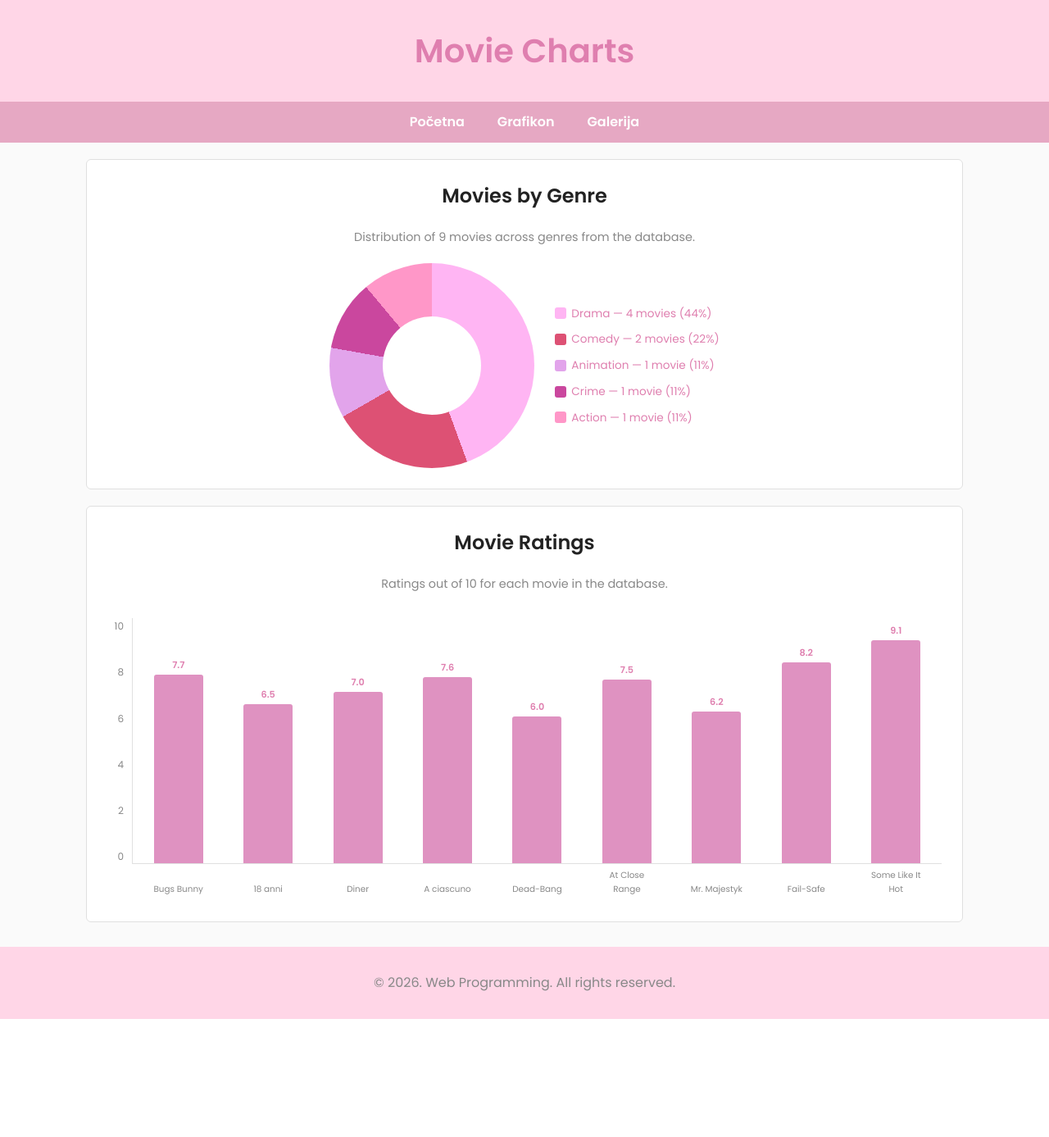
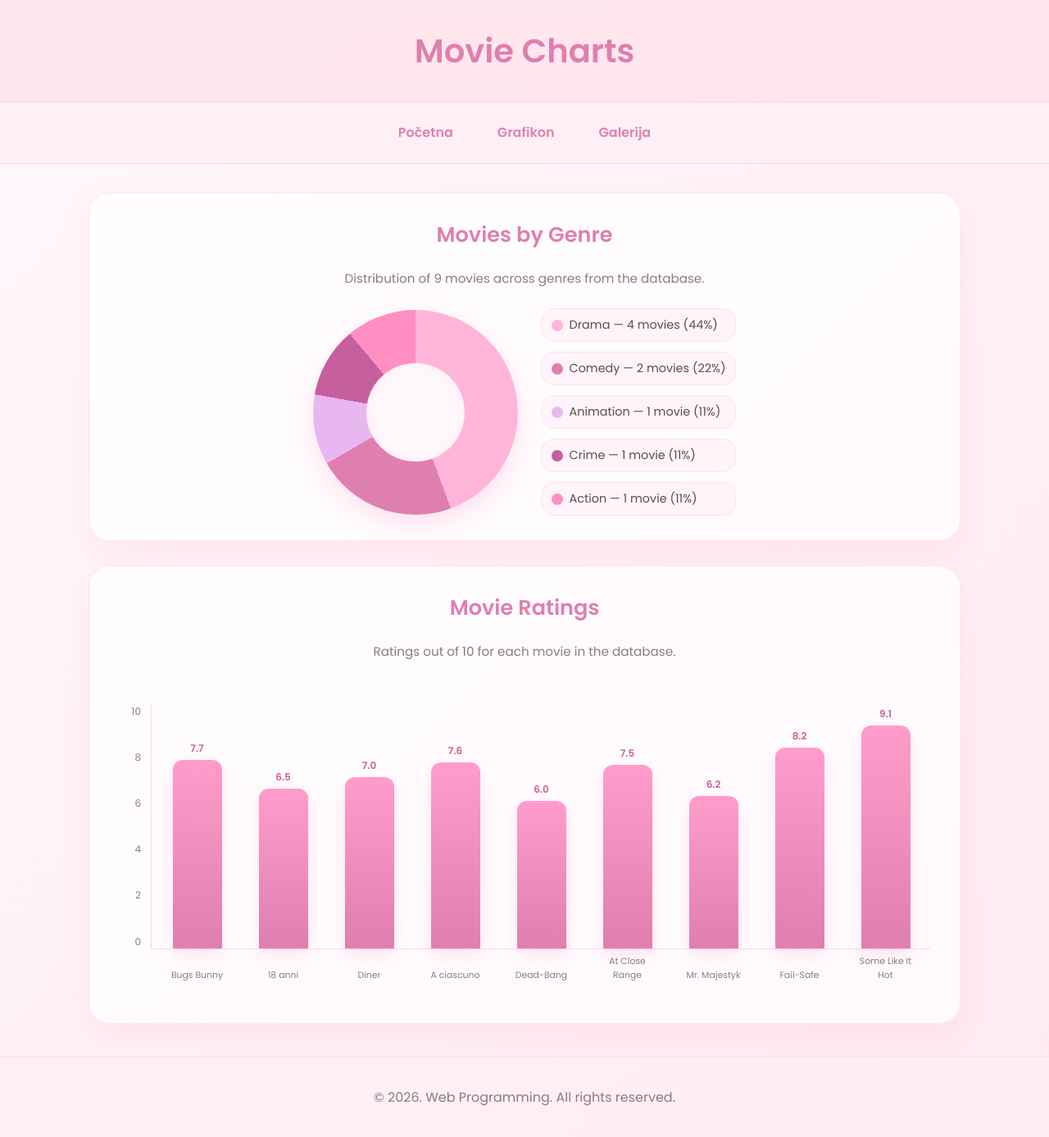
Before and after one commit to doroteatomic/web-programiranje, a PHP site: page /grafikon.html in a window 1280 px wide. Shown: the whole page at 82% size. Before the commit the page ends 1243 px from the top, so only its background shows below. Run offline with PHP 8.4, Linux system fonts and the light colour scheme.

Commit message:
Update style_graph.css

```diff
--- a/LV1/public/styles/style_graph.css
+++ b/LV1/public/styles/style_graph.css
@@ -1,38 +1,33 @@
 @import url('https://fonts.googleapis.com/css2?family=Poppins:wght@300;400;600&display=swap');
 
 :root {
-	/* -- Page colors -- */
-	--color-bg: #fafafa;
-	--color-text: #df7faf;
-	--color-heading: #222;
-	--color-header-bg: #ffd6e7;
-	--color-nav-bg: #e6a8c3;
-	--color-nav-hover: #d63384;
-	--color-section-bg: #fff;
-	--color-border: #e0e0e0;
-	--color-muted: #888;
+	--color-bg: #fff8fb;
+	--color-text: #5c4a53;
+	--color-pink: #df7faf;
+	--color-pink-dark: #c95f95;
+	--color-pink-light: #ffe3ef;
+	--color-header-bg: rgba(255, 228, 236, 0.85);
+	--color-nav-bg: rgba(255, 240, 246, 0.85);
+	--color-section-bg: rgba(255, 255, 255, 0.75);
+	--color-border: #ffd6e7;
+	--color-muted: #8b7a84;
 
-	/* -- Genre colors for donut chart -- */
-	--color-drama: #ffb5f3;
-	--color-comedy: #dd5174;
-	--color-animation: #e2a4eb;
-	--color-crime: #ca479e;
-	--color-action: #ff97c8;
+	--color-drama: #ffb5d9;
+	--color-comedy: #df7faf;
+	--color-animation: #e8b7f0;
+	--color-crime: #c65f9e;
+	--color-action: #ff8fc2;
 
-	/* -- Bar chart color -- */
-	--color-bar: #df92c1;
-	--color-bar-hover: #ce82b1;
+	--color-bar: #df7faf;
+	--color-bar-hover: #ff5ca8;
 
-	/* -- Chart dimensions -- */
 	--donut-size: 250px;
 	--donut-hole-size: 120px;
 	--bar-chart-height: 300px;
 
-	/* -- Animation durations -- */
 	--anim-donut: 1.2s;
 	--anim-bar: 0.8s;
 }
-
 
 * {
 	box-sizing: border-box;
@@ -42,101 +37,108 @@ body {
 	font-family: 'Poppins', sans-serif;
 	margin: 0;
 	padding: 0;
-	background-color: var(--color-bg);
+	background: linear-gradient(135deg, #fff8fb, #ffeaf3);
 	color: var(--color-text);
 	line-height: 1.6;
 	text-align: center;
 }
 
 h1, h2, h3 {
-    font-weight: 600;
-    color: #df7faf;
-}
-
-.chart-section {
-    color: #df7faf;
-}
-
-.genre-chart-title {
-    color: #df7faf
+	font-weight: 600;
+	color: var(--color-pink);
 }
 
 header {
 	background: var(--color-header-bg);
+	backdrop-filter: blur(12px);
+	-webkit-backdrop-filter: blur(12px);
 	padding: 30px 20px;
+	border-bottom: 1px solid var(--color-border);
+	box-shadow: 0 8px 24px rgba(255, 105, 180, 0.1);
 }
 
 .header-title {
 	margin: 0;
 	font-size: 2rem;
 	font-weight: 600;
+	color: var(--color-pink);
 }
-
 
 nav {
 	background: var(--color-nav-bg);
+	backdrop-filter: blur(10px);
+	-webkit-backdrop-filter: blur(10px);
 	position: sticky;
 	top: 0;
 	z-index: 100;
+	border-bottom: 1px solid var(--color-border);
 }
 
 .nav-menu {
 	display: flex;
 	justify-content: center;
 	flex-wrap: wrap;
+	gap: 14px;
 	list-style: none;
 	margin: 0;
-	padding: 0;
+	padding: 14px;
 }
 
 .nav-menu li a {
 	display: block;
-	padding: 12px 20px;
+	padding: 10px 20px;
 	text-decoration: none;
-	color: #fff;
+	color: var(--color-pink);
 	font-weight: 600;
-	border-radius: 20px;
+	border-radius: 25px;
+	background: #fff0f6;
 	transition: 0.3s;
 }
 
 .nav-menu li a:hover,
 .nav-menu li a:focus {
-	background: var(--color-nav-hover);
+	background: linear-gradient(135deg, var(--color-pink), #ff67ad);
+	color: white;
+	transform: translateY(-2px);
+	box-shadow: 0 8px 18px rgba(255, 105, 180, 0.2);
 }
-
 
 main {
 	max-width: 1100px;
-	margin: 20px auto;
-	padding: 0 15px;
+	margin: 35px auto;
+	padding: 0 18px;
 }
-
 
 .chart-section {
 	background: var(--color-section-bg);
-	padding: 25px;
-	margin-bottom: 20px;
-	border-radius: 6px;
-	border: 1px solid var(--color-border);
+	padding: 30px;
+	margin-bottom: 30px;
+	border-radius: 26px;
+	border: 1px solid rgba(255, 192, 203, 0.35);
+	box-shadow: 0 14px 35px rgba(255, 105, 180, 0.1);
+	backdrop-filter: blur(12px);
+	-webkit-backdrop-filter: blur(12px);
+	color: var(--color-text);
 }
 
-.chart-section h2 {
+.chart-section h2,
+.genre-chart-title {
 	margin-top: 0;
-	font-size: 1.5rem;
-	color: var(--color-heading);
+	font-size: 1.6rem;
+	color: var(--color-pink);
 }
 
 .chart-description {
 	color: var(--color-muted);
-	font-size: 0.9rem;
-	margin-bottom: 20px;
+	font-size: 0.95rem;
+	margin-bottom: 24px;
 }
 
 .donut-container {
 	display: flex;
 	flex-direction: column;
 	align-items: center;
-	gap: 25px;
+	gap: 28px;
 }
 
 .donut-chart {
@@ -144,14 +146,22 @@ main {
 	height: var(--donut-size);
 	border-radius: 50%;
 	background: conic-gradient(
-		var(--color-drama)     0% 44.4%,
-		var(--color-comedy)    44.4% 66.7%,
+		var(--color-drama) 0% 44.4%,
+		var(--color-comedy) 44.4% 66.7%,
 		var(--color-animation) 66.7% 77.8%,
-		var(--color-crime)     77.8% 88.9%,
-		var(--color-action)    88.9% 100%
+		var(--color-crime) 77.8% 88.9%,
+		var(--color-action) 88.9% 100%
 	);
 	position: relative;
 	animation: revealDonut var(--anim-donut) ease-out;
+	box-shadow: 0 12px 30px rgba(255,105,180,0.18);
+	transition: 0.35s;
+	cursor: pointer;
+}
+
+.donut-chart:hover {
+	transform: scale(1.03);
+	box-shadow: 0 18px 35px rgba(255,105,180,0.28);
 }
 
 .donut-hole {
@@ -163,52 +173,103 @@ main {
 	height: var(--donut-hole-size);
 	background: var(--color-section-bg);
 	border-radius: 50%;
+	box-shadow: inset 0 0 12px rgba(255,105,180,0.08);
 }
 
-/* Donut chart animation */
-@keyframes revealDonut {
-	from { transform: rotate(-90deg); opacity: 0; }
-	to { transform: rotate(0deg); opacity: 1; }
+/* hover glow segment simulation */
+
+.donut-chart::before {
+	content: "";
+	position: absolute;
+	inset: -10px;
+	border-radius: 50%;
+	background: inherit;
+	filter: blur(18px);
+	opacity: 0;
+	transition: 0.35s;
+	z-index: -1;
 }
 
-/* Legend */
+.donut-chart:hover::before {
+	opacity: 0.6;
+}
+
+@keyframes revealDonut {
+	from {
+		transform: rotate(-90deg);
+		opacity: 0;
+	}
+	to {
+		transform: rotate(0deg);
+		opacity: 1;
+	}
+}
+
+.donut-hole {
+	position: absolute;
+	top: 50%;
+	left: 50%;
+	transform: translate(-50%, -50%);
+	width: var(--donut-hole-size);
+	height: var(--donut-hole-size);
+	background: #fff8fb;
+	border-radius: 50%;
+	box-shadow: inset 0 0 16px rgba(255, 105, 180, 0.08);
+}
+
+@keyframes revealDonut {
+	from {
+		transform: rotate(-90deg);
+		opacity: 0;
+	}
+	to {
+		transform: rotate(0deg);
+		opacity: 1;
+	}
+}
+
 .chart-legend {
 	list-style: none;
 	padding: 0;
 	margin: 0;
 	display: flex;
 	flex-wrap: wrap;
-	gap: 10px 20px;
+	gap: 12px 22px;
 	justify-content: center;
 }
 
 .chart-legend li {
 	display: flex;
 	align-items: center;
-	gap: 6px;
-	font-size: 0.85rem;
+	gap: 8px;
+	font-size: 0.9rem;
 	color: var(--color-text);
+	background: #fff4f9;
+	padding: 8px 12px;
+	border-radius: 16px;
+	border: 1px solid #ffe0ed;
 }
 
 .legend-color {
 	display: inline-block;
 	width: 14px;
 	height: 14px;
-	border-radius: 3px;
+	border-radius: 50%;
 }
 
-.legend-drama     { background: var(--color-drama); }
-.legend-comedy    { background: var(--color-comedy); }
+.legend-drama { background: var(--color-drama); }
+.legend-comedy { background: var(--color-comedy); }
 .legend-animation { background: var(--color-animation); }
-.legend-crime     { background: var(--color-crime); }
-.legend-action    { background: var(--color-action); }
-
+.legend-crime { background: var(--color-crime); }
+.legend-action { background: var(--color-action); }
 
 .bar-chart {
 	display: flex;
 	align-items: flex-end;
-	gap: 10px;
-	margin-top: 30px;
+	gap: 12px;
+	margin-top: 35px;
+	overflow-x: auto;
+	padding: 15px 5px;
 }
 
 .bar-y-axis {
@@ -219,20 +280,21 @@ main {
 	font-size: 0.75rem;
 	color: var(--color-muted);
 	margin-bottom: 45px;
-	min-width: 20px;
+	min-width: 28px;
 	text-align: right;
 }
 
 .bar-chart-bars {
 	display: flex;
-	gap: 8px;
+	gap: 10px;
 	align-items: flex-end;
 	flex: 1;
 	height: var(--bar-chart-height);
 	border-left: 1px solid var(--color-border);
 	border-bottom: 1px solid var(--color-border);
-	padding: 0 5px;
+	padding: 0 8px;
 	margin-bottom: 45px;
+	min-width: 650px;
 }
 
 .bar-wrapper {
@@ -248,58 +310,74 @@ main {
 .bar {
 	width: 100%;
 	max-width: 60px;
-	background: var(--color-bar);
-	border-radius: 3px 3px 0 0;
+	background: linear-gradient(180deg, #ff9ccc, var(--color-bar));
+	border-radius: 12px 12px 0 0;
 	position: relative;
-	transition: background 0.2s;
+	transition: 0.25s;
 	animation: growBar var(--anim-bar) ease-out forwards;
 	height: var(--bar-height);
+	box-shadow: 0 8px 18px rgba(255, 105, 180, 0.16);
 }
 
 @keyframes growBar {
-	from { height: 0; }
-	to { height: var(--bar-height); }
+	from {
+		height: 0;
+	}
+	to {
+		height: var(--bar-height);
+	}
 }
 
 .bar:hover {
-	background: var(--color-bar-hover);
+	background: linear-gradient(180deg, #ffb4d9, var(--color-bar-hover));
+	transform: scaleY(1.03);
 }
 
 .bar-value {
 	position: absolute;
-	top: -20px;
+	top: -24px;
 	left: 50%;
 	transform: translateX(-50%);
-	font-size: 0.7rem;
+	font-size: 0.75rem;
 	font-weight: 600;
-	color: var(--color-text);
+	color: var(--color-pink-dark);
 	white-space: nowrap;
 }
 
 .bar-label {
 	position: absolute;
-	bottom: -40px;
+	bottom: -42px;
 	left: 50%;
 	transform: translateX(-50%);
-	font-size: 0.65rem;
+	font-size: 0.68rem;
 	color: var(--color-muted);
 	text-align: center;
 	word-break: break-word;
-	width: 70px;
+	width: 75px;
 }
-
 
 footer {
 	text-align: center;
-	padding: 15px;
-	background: var(--color-header-bg);
+	padding: 20px;
+	background: rgba(255, 240, 246, 0.75);
 	color: var(--color-muted);
-	margin-top: 30px;
+	margin-top: 40px;
+	border-top: 1px solid var(--color-border);
 }
 
 @media (max-width: 768px) {
-	.nav-menu { flex-direction: column; text-align: center; }
-	.chart-section { padding: 15px; }
+	.nav-menu {
+		flex-direction: column;
+		align-items: center;
+	}
+
+	.nav-menu li a {
+		width: 220px;
+	}
+
+	.chart-section {
+		padding: 20px;
+	}
 
 	:root {
 		--donut-size: 200px;
@@ -307,12 +385,27 @@ footer {
 		--bar-chart-height: 220px;
 	}
 
-	.bar-label { font-size: 0.55rem; width: 50px; }
-	.bar-value { font-size: 0.6rem; }
+	.bar-label {
+		font-size: 0.58rem;
+		width: 55px;
+	}
+
+	.bar-value {
+		font-size: 0.62rem;
+	}
 }
 
 @media (min-width: 769px) {
-	.header-title { font-size: 2.5rem; }
-	.donut-container { flex-direction: row; justify-content: center; }
-	.chart-legend { flex-direction: column; }
+	.header-title {
+		font-size: 2.5rem;
+	}
+
+	.donut-container {
+		flex-direction: row;
+		justify-content: center;
+	}
+
+	.chart-legend {
+		flex-direction: column;
+	}
 }
```
